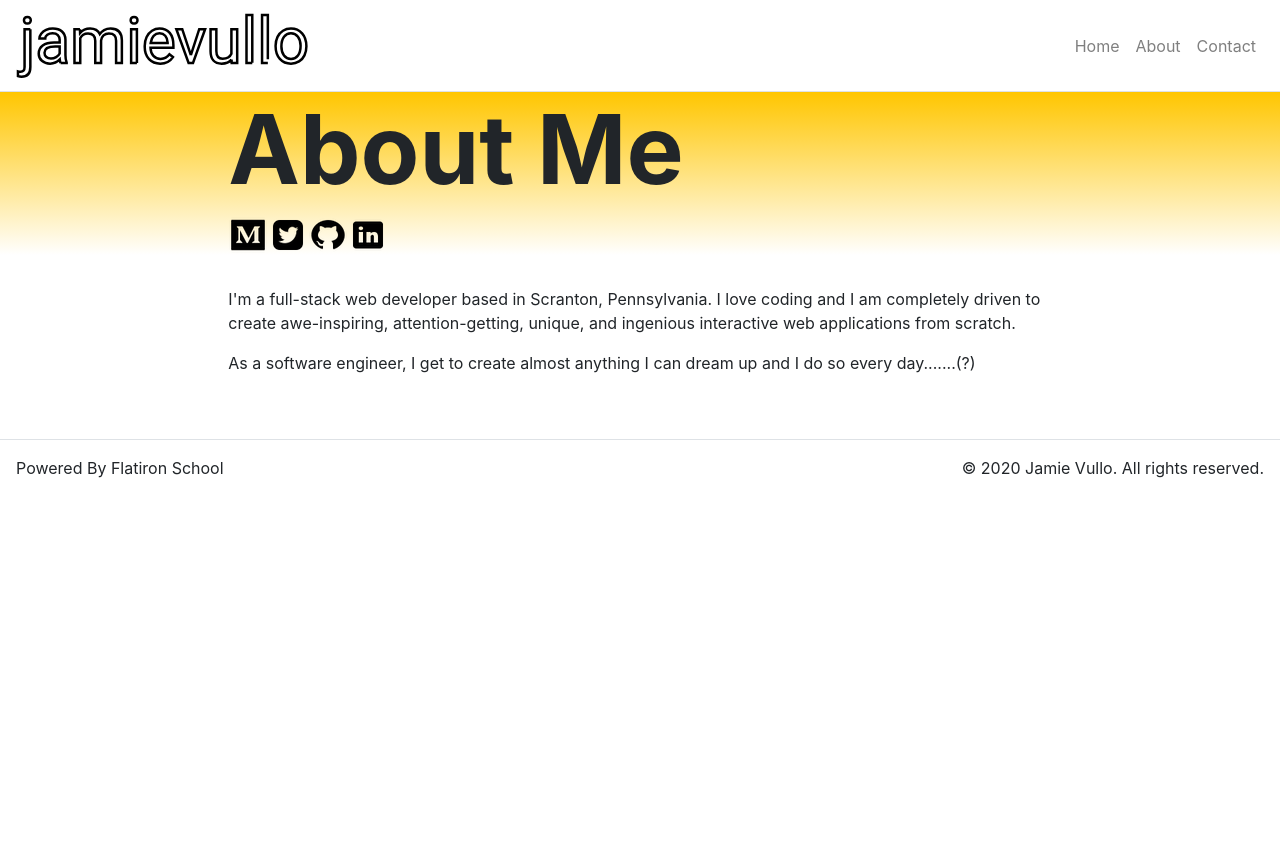
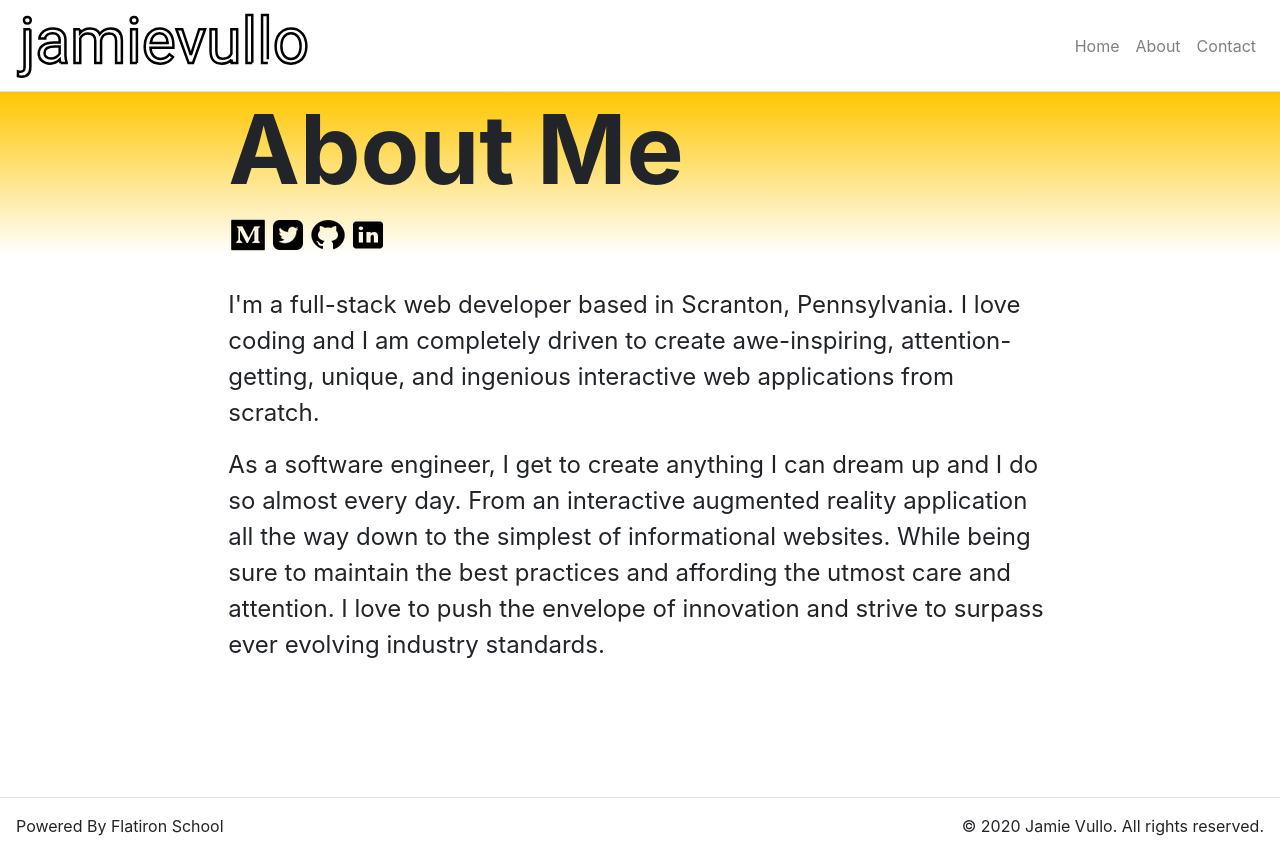
Before and after one commit to kelleymichelle/mysite, a React (Create React App) app: page /about in a window 1280 px wide. Before the commit the page ends 800 px from the top, so only its background shows below. Built offline with nearby package versions, Linux system fonts and the light colour scheme.

Commit message:
Added about finishing touches and footer fix.

```diff
--- a/src/components/Content.js
+++ b/src/components/Content.js
@@ -5,7 +5,7 @@ import Col from 'react-bootstrap/Col'
 
 export default function Content(props) {
     return (
-        <Container fluid={true}>
+        <Container fluid={true} style={{fontSize: "1.5em"}}>
             <Row className="justify-content-center">
                 <Col md={8}>
                     {props.children}
--- a/src/pages/AboutPage.js
+++ b/src/pages/AboutPage.js
@@ -6,15 +6,20 @@ export default function AboutPage(props) {
     return (
         <div className='hero-about' >
             <Hero title={props.title} />
-            <Content>
-            <p>I'm a full-stack web developer based in Scranton, Pennsylvania. I love coding
-            and I am completely driven to create awe-inspiring, attention-getting, unique,
-            and ingenious interactive web applications from scratch.</p>
+                <Content>
 
-            <p>As a software engineer, I get to create almost anything I can dream up and
-            I do so every day.......(?) </p>
+                    <p>I'm a full-stack web developer based in Scranton, Pennsylvania. I love coding
+                    and I am completely driven to create awe-inspiring, attention-getting, unique,
+                    and ingenious interactive web applications from scratch.</p>
 
-            </Content>
+
+                    <p>As a software engineer, I get to create anything I can dream up and
+                    I do so almost every day. From an interactive augmented reality application
+                    all the way down to the simplest of informational websites. While being sure to maintain
+                    the best practices and affording the utmost care and attention. I love to
+                    push the envelope of innovation and strive to surpass ever evolving industry standards. </p>
+                    <div style={{height: "70px"}}></div>
+                </Content>
         </div>
     )
 }
```
